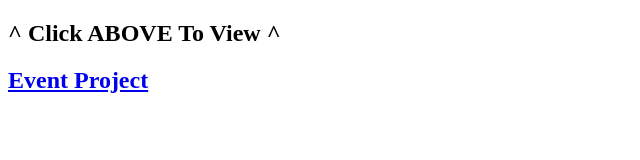
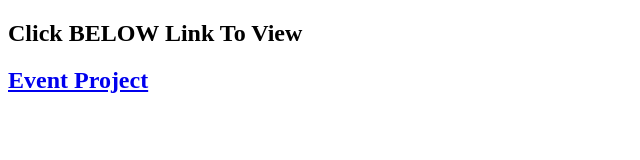
Before and after one commit to WVCS/wvcs--WilliamA420, a plain HTML site: page index.html in a window 1280 px wide. Shown: the whole page, without its empty margins (0-640 px from the left). Drawn offline with Linux system fonts and the light colour scheme.

Commit message:
Update index.html

```diff
--- a/index.html
+++ b/index.html
@@ -3,6 +3,6 @@
 <title> Index </title>
 <body>
 
- <h2>^ Click ABOVE To View ^<h2>
+ <h2> Click BELOW Link To View <h2>
 
  <a href="COMP SCI/Code Project Home.html">Event Project</a>
```
